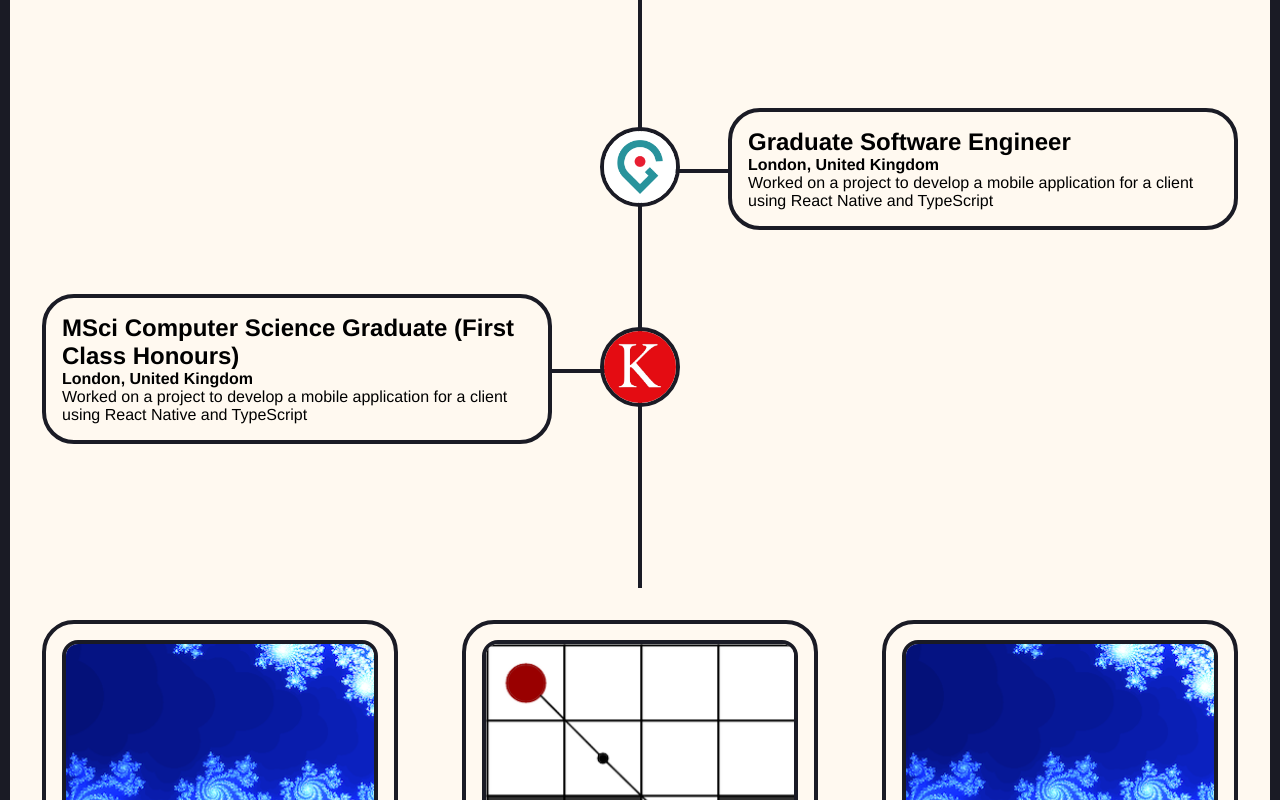
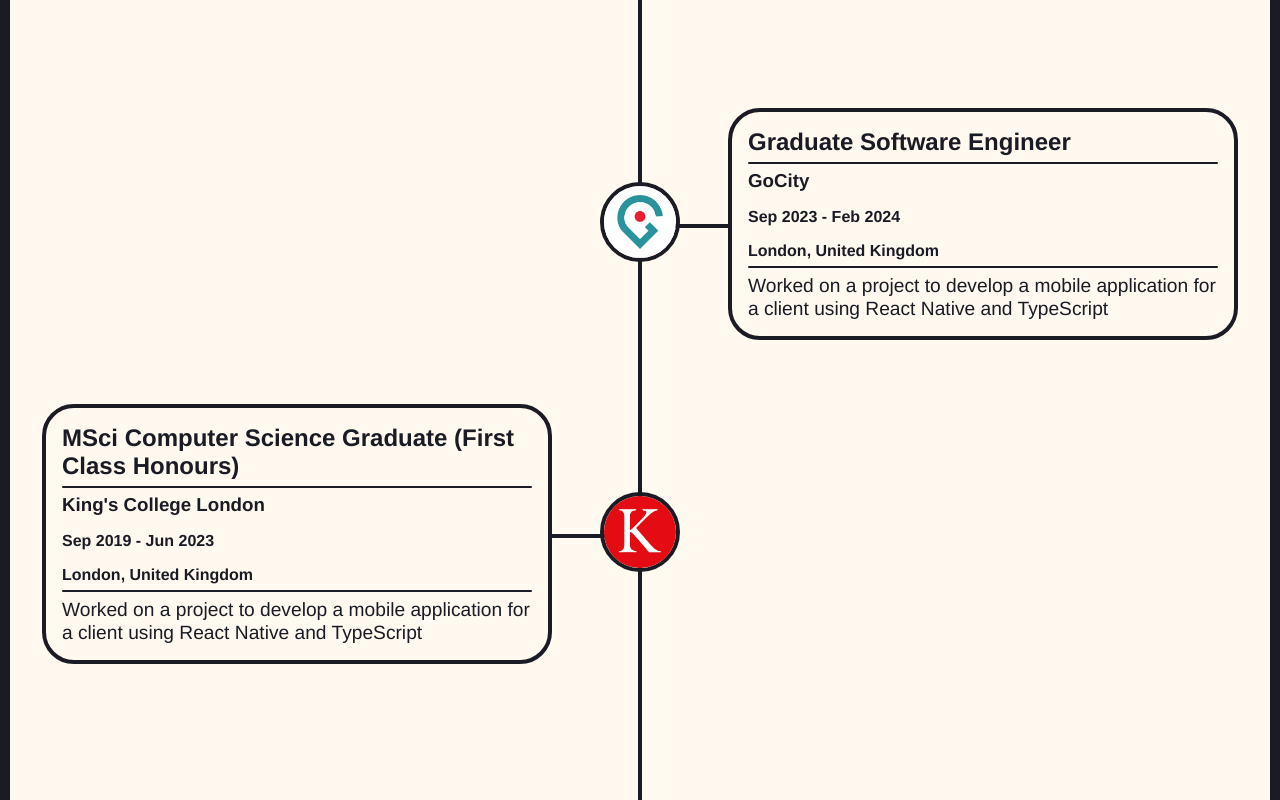
Before and after one commit to Septy2000/Portfolio-Website, a Next.js app: page / in a window 1280 px wide. Shown: the part 800-1600 px from the top of the page. Built offline with nearby package versions, Linux system fonts and the light colour scheme.

Commit message:
Separated each TimelineItemDescription into separate components. Finished implementation of GridItems

```diff
--- a/src/components/ExperienceSection/ExperienceSection.tsx
+++ b/src/components/ExperienceSection/ExperienceSection.tsx
@@ -23,7 +23,7 @@ export default function ExperienceSection() {
             title: "Graduate Software Engineer",
             company: "GoCity",
             website: "https://gocity.com/",
-            date: "Sept 2023 - Feb 2024",
+            date: "Sep 2023 - Feb 2024",
             location: "London, United Kingdom",
             description:
                 "Worked on a project to develop a mobile application for a client using React Native and TypeScript",
@@ -34,7 +34,7 @@ export default function ExperienceSection() {
             title: "MSci Computer Science Graduate (First Class Honours)",
             company: "King's College London",
             website: "https://www.kcl.ac.uk/",
-            date: "Sept 2019 - June 2023",
+            date: "Sep 2019 - Jun 2023",
             location: "London, United Kingdom",
             description:
                 "Worked on a project to develop a mobile application for a client using React Native and TypeScript",
--- a/src/components/ExperienceSection/TimelineDescriptionItem/TimelineDescriptionItem.styled.tsx
+++ b/src/components/ExperienceSection/TimelineDescriptionItem/TimelineDescriptionItem.styled.tsx
@@ -13,3 +13,35 @@ export const Container = styled.div<{ $index: number }>`
     justify-self: ${({ $index }) => ($index % 2 === 1 ? "start" : "end")};
     grid-area: description;
 `;
+
+export const Title = styled.h2`
+    color: ${({ theme }) => theme.colors.text.primary};
+`;
+
+export const Company = styled.h3`
+    color: ${({ theme }) => theme.colors.text.primary};
+    margin-bottom: ${({ theme }) => theme.margin.small};
+`;
+
+export const Date = styled.h4`
+    color: ${({ theme }) => theme.colors.text.primary};
+    margin-bottom: ${({ theme }) => theme.margin.small};
+`;
+
+export const Location = styled.h4`
+    color: ${({ theme }) => theme.colors.text.primary};
+`;
+
+export const Description = styled.p`
+    color: ${({ theme }) => theme.colors.text.primary};
+    font-size: 1.2rem;
+    line-height: 1.2;
+`;
+
+export const Divider = styled.div`
+    width: 100%;
+    height: 2px;
+    border-radius: ${({ theme }) => theme.borderRadius.medium};
+    background-color: ${({ theme }) => theme.colors.surface.secondary};
+    margin: 6px 0;
+`;
--- a/src/components/ExperienceSection/TimelineDescriptionItem/TimelineDescriptionItem.tsx
+++ b/src/components/ExperienceSection/TimelineDescriptionItem/TimelineDescriptionItem.tsx
@@ -10,9 +10,13 @@ export default function TimelineDescriptionItem({
 }) {
     return (
         <Styled.Container $index={index}>
-            <h2>{attributes.title}</h2>
-            <h4>{attributes.location}</h4>
-            <p>{attributes.description}</p>
+            <Styled.Title>{attributes.title}</Styled.Title>
+            <Styled.Divider />
+            <Styled.Company>{attributes.company}</Styled.Company>
+            <Styled.Date>{attributes.date}</Styled.Date>
+            <Styled.Location>{attributes.location}</Styled.Location>
+            <Styled.Divider />
+            <Styled.Description>{attributes.description}</Styled.Description>
         </Styled.Container>
     );
 }
```
